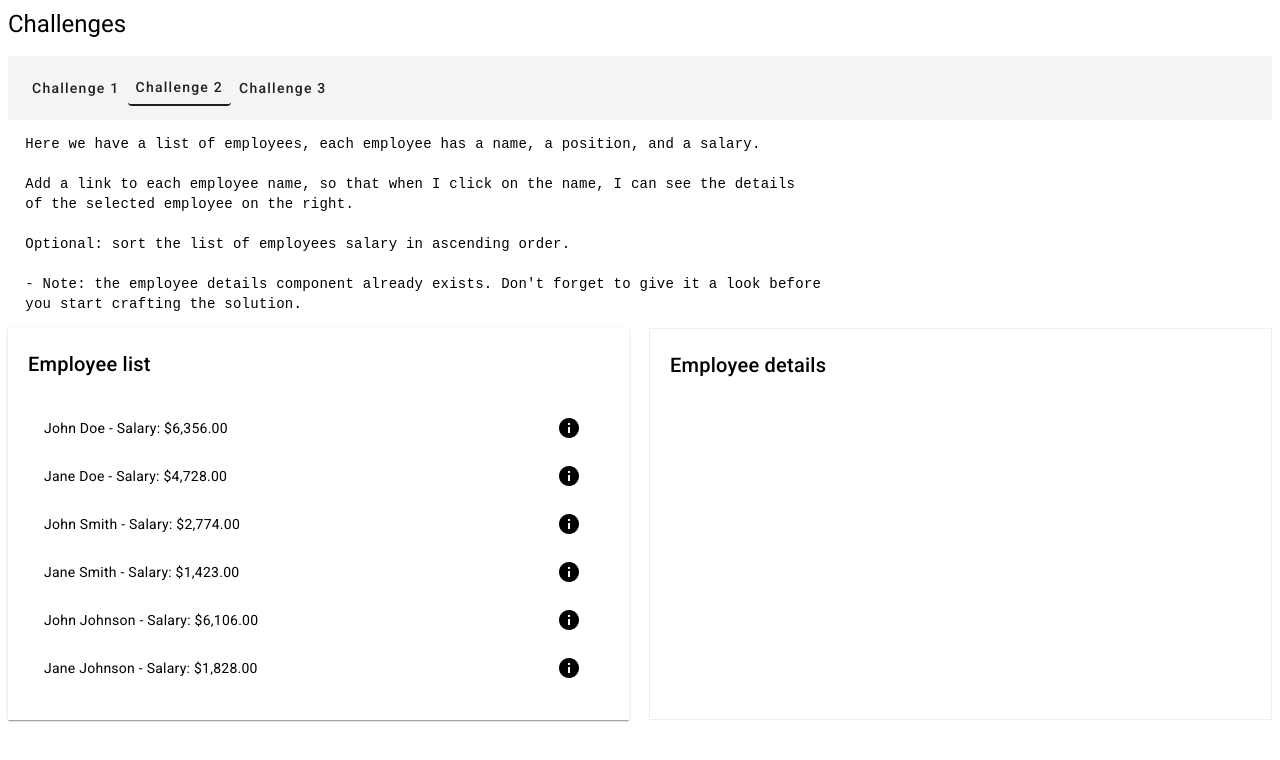
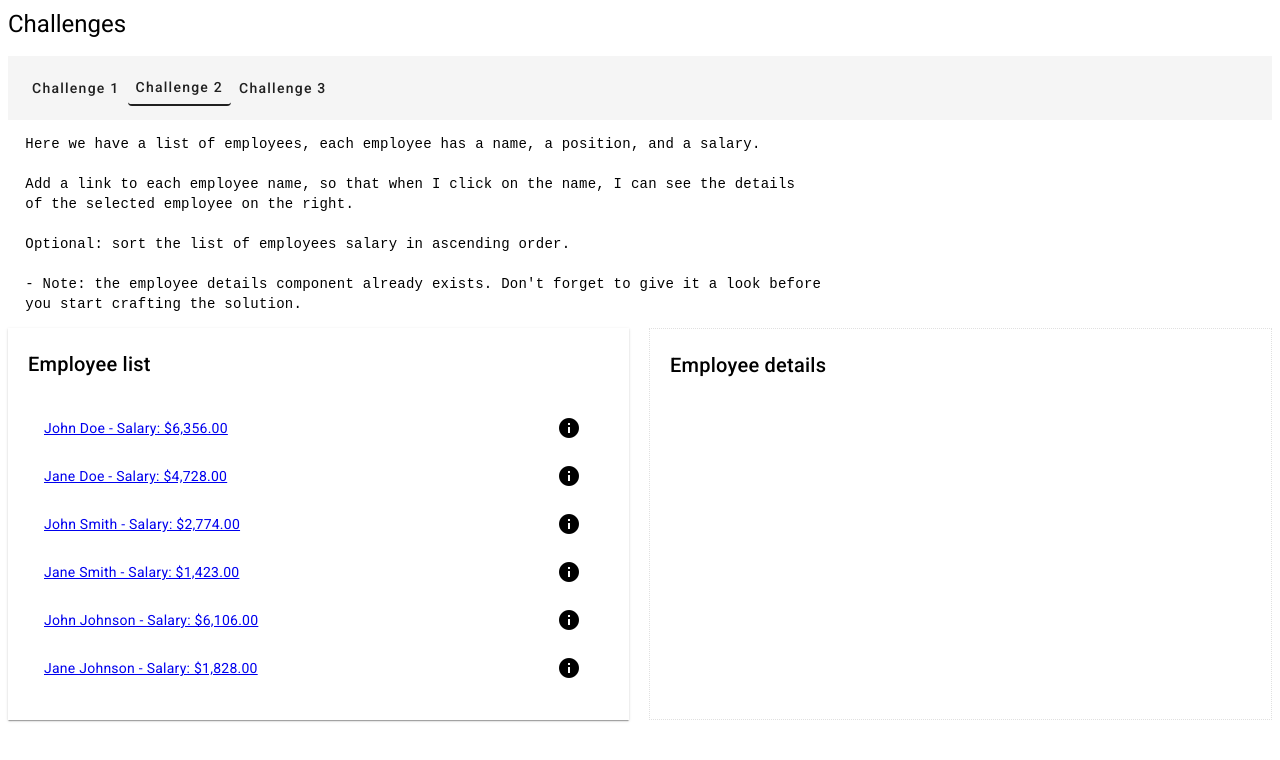
Before and after one commit to ChristianRM-dev/interview-code-challenge, an Angular app: page /challenge-2 in a window 1280 px wide. Shown: the top 760 px of the page. Built offline with nearby package versions, Linux system fonts and the light colour scheme.

Commit message:
adds routerLink to challenge-2

```diff
--- a/src/app/challenge-2/employee-list/employee-list.component.html
+++ b/src/app/challenge-2/employee-list/employee-list.component.html
@@ -1,7 +1,7 @@
 <mat-nav-list>
   @for (employee of employees ; track employee.id) {
     <mat-list-item>
-      <a matListItemTitle>
+      <a matListItemTitle [routerLink]="[employee.id]">
         {{employee.name}} - Salary: {{employee.salary | currency }}
       </a>
       <button mat-icon-button  matListItemMeta>
--- a/src/app/challenge-2/employee-list/employee-list.component.ts
+++ b/src/app/challenge-2/employee-list/employee-list.component.ts
@@ -4,6 +4,7 @@ import { MatListItem, MatNavList } from '@angular/material/list';
 import { MatIcon } from '@angular/material/icon';
 import { MatIconButton } from '@angular/material/button';
 import { CurrencyPipe } from '@angular/common';
+import { RouterLink } from '@angular/router';
 
 @Component({
   selector: 'app-employee-list',
@@ -14,6 +15,7 @@ import { CurrencyPipe } from '@angular/common';
     MatIcon,
     MatIconButton,
     CurrencyPipe,
+    RouterLink
   ],
   templateUrl: './employee-list.component.html',
   styleUrl: './employee-list.component.scss'
```
